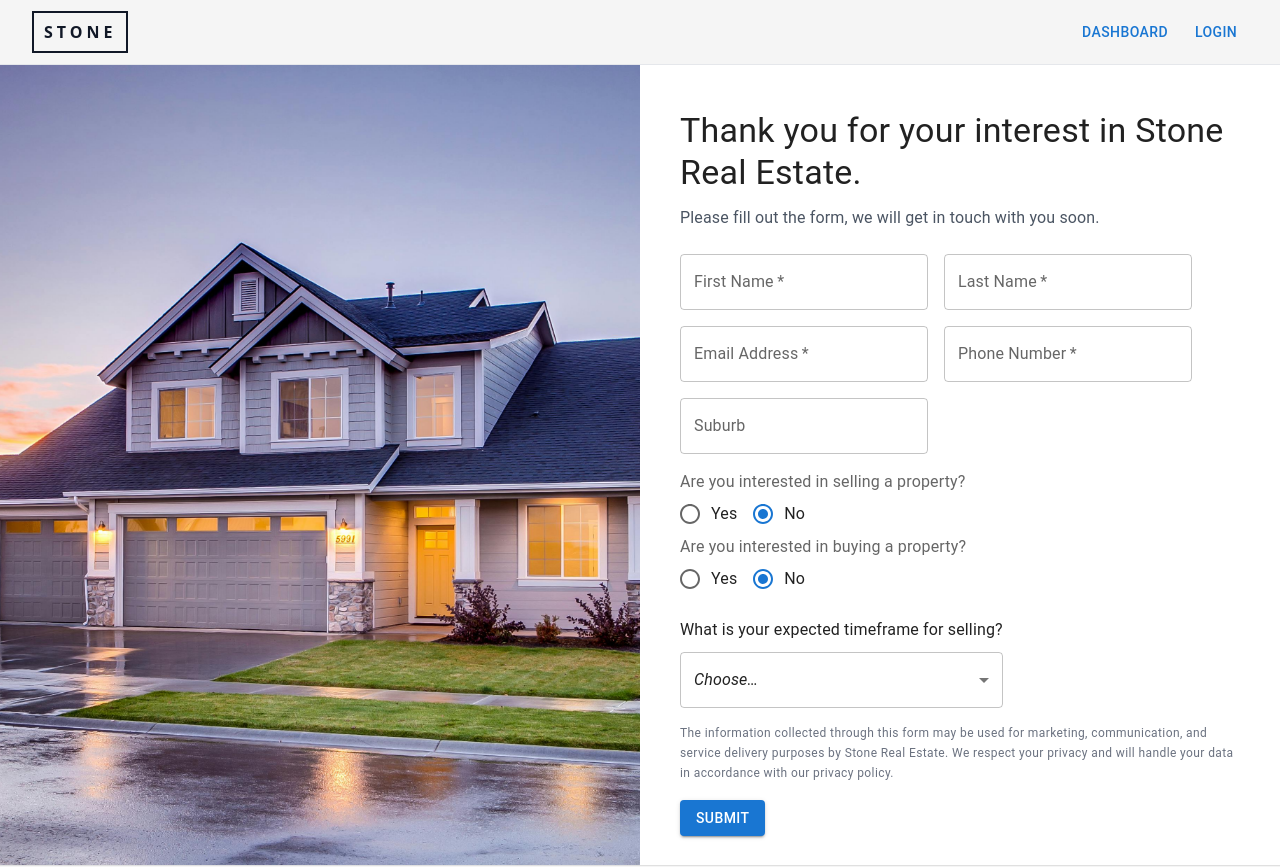
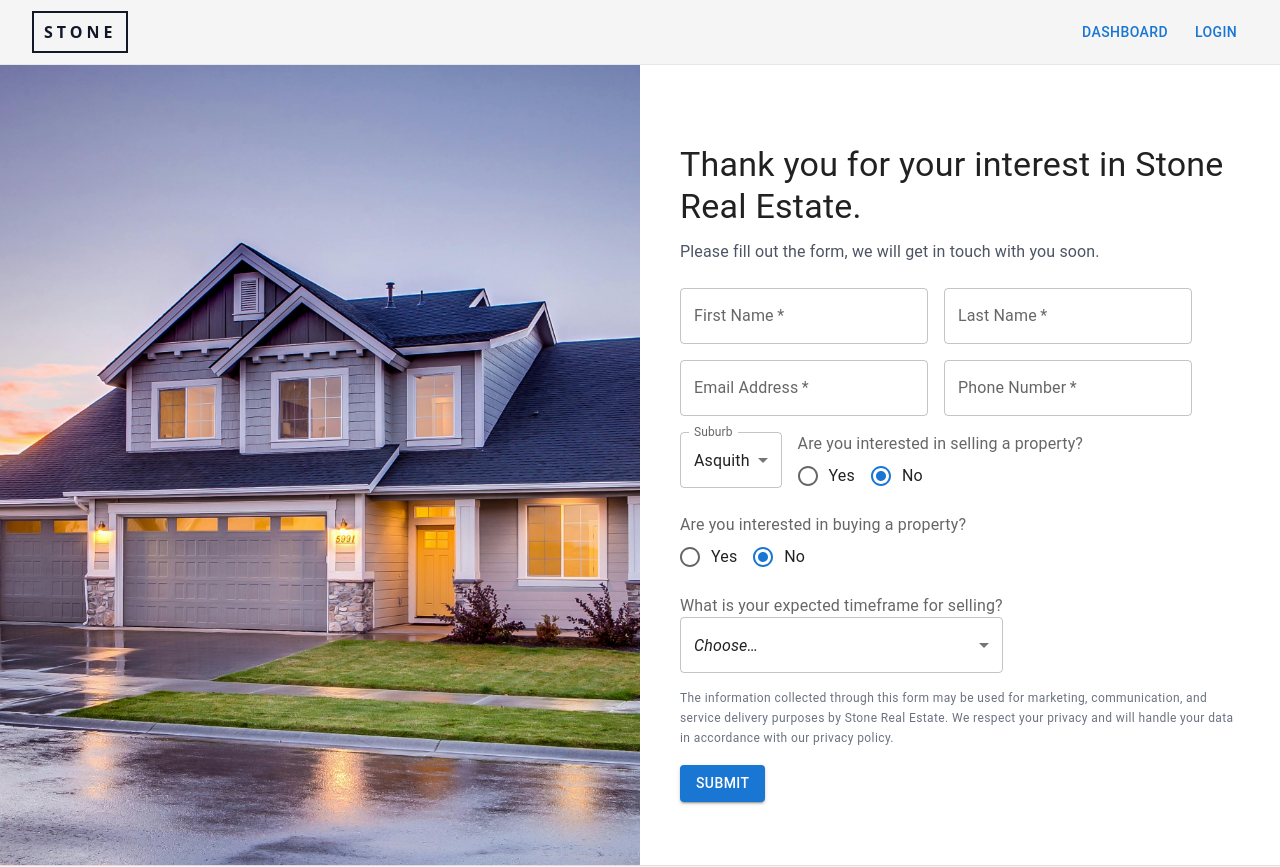
Before and after one commit to laophan74/wmhsl-real-estate, a React (Vite) app: page / in a window 1280 px wide. Shown: the top 867 px of the page. Built offline with nearby package versions, Linux system fonts and the light colour scheme.

Commit message:
connect to backend

```diff
--- a/src/pages/Home/HomePage.jsx
+++ b/src/pages/Home/HomePage.jsx
@@ -1,4 +1,3 @@
-
 import * as React from "react";
 import {
   Box,
@@ -23,11 +22,59 @@ import "./HomePage.css";
 export default function HomePage() {
   const [selling, setSelling] = React.useState("no");
   const [timeframe, setTimeframe] = React.useState("");
+  const [buying, setBuying] = React.useState("no");
+  const [submitting, setSubmitting] = React.useState(false);
+  const [statusMessage, setStatusMessage] = React.useState("");
 
-  const handleSubmit = (e) => {
+  const handleSubmit = async (e) => {
     e.preventDefault();
-    // TODO: send to backend (axios) or service
-    alert("Submitted! (wire this up to your API)");
+    setStatusMessage("");
+    setSubmitting(true);
+    try {
+      const formEl = e.target;
+      const formData = new FormData(formEl);
+      const payload = {
+        first_name: (formData.get("first_name") || "").trim(),
+        last_name: (formData.get("last_name") || "").trim(),
+        email: (formData.get("email") || "").toLowerCase(),
+        phone: (formData.get("phone") || "").trim(),
+        suburb: formData.get("suburb") || "",
+        timeframe: formData.get("timeframe") || "",
+  interested: formData.get("interested") || "no",
+      };
+
+      const res = await fetch(
+        "https://wmhsl-real-estate-backend.vercel.app/api/v1/leads/public",
+        {
+          method: "POST",
+          headers: { "Content-Type": "application/json" },
+          body: JSON.stringify(payload),
+        }
+      );
+
+      if (!res.ok) {
+        const text = await res.text();
+        throw new Error(`Server error ${res.status}: ${text}`);
+      }
+
+      const body = await res.json();
+      // body may contain { reused, lead_id, score }
+      if (body.reused) {
+        setStatusMessage(`Lead already exists (id: ${body.lead_id}).`);
+      } else {
+        setStatusMessage(`Lead created (id: ${body.lead_id}). Thank you!`);
+        // reset form
+        formEl.reset();
+        setSelling("no");
+        setTimeframe("");
+        setBuying("no");
+      }
+    } catch (err) {
+      console.error(err);
+      setStatusMessage(`Failed to submit form: ${err.message}`);
+    } finally {
+      setSubmitting(false);
+    }
   };
 
   return (
@@ -59,37 +106,39 @@ export default function HomePage() {
               <Box component="form" onSubmit={handleSubmit}>
                 <Grid container spacing={2}>
                   <Grid item xs={12} sm={6}>
-                    <TextField label="First Name" fullWidth required />
+                    <TextField name="first_name" label="First Name" fullWidth required />
                   </Grid>
                   <Grid item xs={12} sm={6}>
-                    <TextField label="Last Name" fullWidth required />
+                    <TextField name="last_name" label="Last Name" fullWidth required />
                   </Grid>
                   <Grid item xs={12}>
-                    <TextField label="Email Address" type="email" fullWidth required />
+                    <TextField name="email" label="Email Address" type="email" fullWidth required />
                   </Grid>
                   <Grid item xs={12}>
-                    <TextField label="Phone Number" fullWidth required />
+                    <TextField name="phone" label="Phone Number" fullWidth required />
                   </Grid>
-                  <Grid item xs={12}>
-                    <TextField label="Suburb" fullWidth />
+                  <Grid item xs={12} sm={6}>
+                    <FormControl fullWidth>
+                      <InputLabel id="suburb-label">Suburb</InputLabel>
+                      <Select
+                        labelId="suburb-label"
+                        name="suburb"
+                        defaultValue="Asquith"
+                        label="Suburb"
+                      >
+                        <MenuItem value="Asquith">Asquith</MenuItem>
+                        <MenuItem value="Hornsby">Hornsby</MenuItem>
+                        <MenuItem value="Waitara">Waitara</MenuItem>
+                      </Select>
+                    </FormControl>
                   </Grid>
 
                   <Grid item xs={12} sm={6}>
-                    <FormControl style={{ paddingRight: '10px' }}>
+                    <FormControl fullWidth>
                       <FormLabel>Are you interested in selling a property?</FormLabel>
                       <RadioGroup
                         row
-                        value={selling}
-                        onChange={(e) => setSelling(e.target.value)}
-                      >
-                        <FormControlLabel value="yes" control={<Radio />} label="Yes" />
-                        <FormControlLabel value="no" control={<Radio />} label="No" />
-                      </RadioGroup>
-                    </FormControl>
-                    <FormControl>
-                      <FormLabel>Are you interested in buying a property?</FormLabel>
-                      <RadioGroup
-                        row
+                        name="interested"
                         value={selling}
                         onChange={(e) => setSelling(e.target.value)}
                       >
@@ -101,20 +150,34 @@ export default function HomePage() {
 
                   <Grid item xs={12} sm={6}>
                     <FormControl fullWidth>
-                      <Typography variant="subtitle1" sx={{ mb: 1 }}>
-                        What is your expected timeframe for selling?
-                      </Typography>
+                      <FormLabel>Are you interested in buying a property?</FormLabel>
+                      <RadioGroup
+                        row
+                        name="interested_buying"
+                        value={buying}
+                        onChange={(e) => setBuying(e.target.value)}
+                      >
+                        <FormControlLabel value="yes" control={<Radio />} label="Yes" />
+                        <FormControlLabel value="no" control={<Radio />} label="No" />
+                      </RadioGroup>
+                    </FormControl>
+                  </Grid>
+
+                  <Grid item xs={12} sm={6}>
+                    <FormControl fullWidth>
+                      <FormLabel>What is your expected timeframe for selling?</FormLabel>
                       <Select
+                        name="timeframe"
                         value={timeframe}
                         onChange={(e) => setTimeframe(e.target.value)}
                         displayEmpty
                         sx={{ minWidth: 200 }}
                       >
                         <MenuItem value=""><em>Choose…</em></MenuItem>
-                        <MenuItem value="1m">~ 1 Month</MenuItem>
-                        <MenuItem value="3m">~ 3 Months</MenuItem>
-                        <MenuItem value="6m">~ 6 Months</MenuItem>
-                        <MenuItem value="12m">~ 12+ Months</MenuItem>
+                        <MenuItem value="1-3 months">1-3 months</MenuItem>
+                        <MenuItem value="3-6 months">3-6 months</MenuItem>
+                        <MenuItem value="6+ months">6+ months</MenuItem>
+                        <MenuItem value="not sure">Not sure</MenuItem>
                       </Select>
                     </FormControl>
                   </Grid>
@@ -129,9 +192,16 @@ export default function HomePage() {
                   </Grid>
 
                   <Grid item xs={12}>
-                    <Button type="submit" variant="contained" className="submit-btn">
-                      Submit
+                    <Button type="submit" variant="contained" className="submit-btn" disabled={submitting}>
+                      {submitting ? "Submitting…" : "Submit"}
                     </Button>
+                  </Grid>
+                  <Grid item xs={12}>
+                    {statusMessage && (
+                      <Typography variant="body2" sx={{ mt: 1, color: statusMessage.startsWith("Failed") ? 'error.main' : 'success.main' }}>
+                        {statusMessage}
+                      </Typography>
+                    )}
                   </Grid>
                 </Grid>
               </Box>
```
